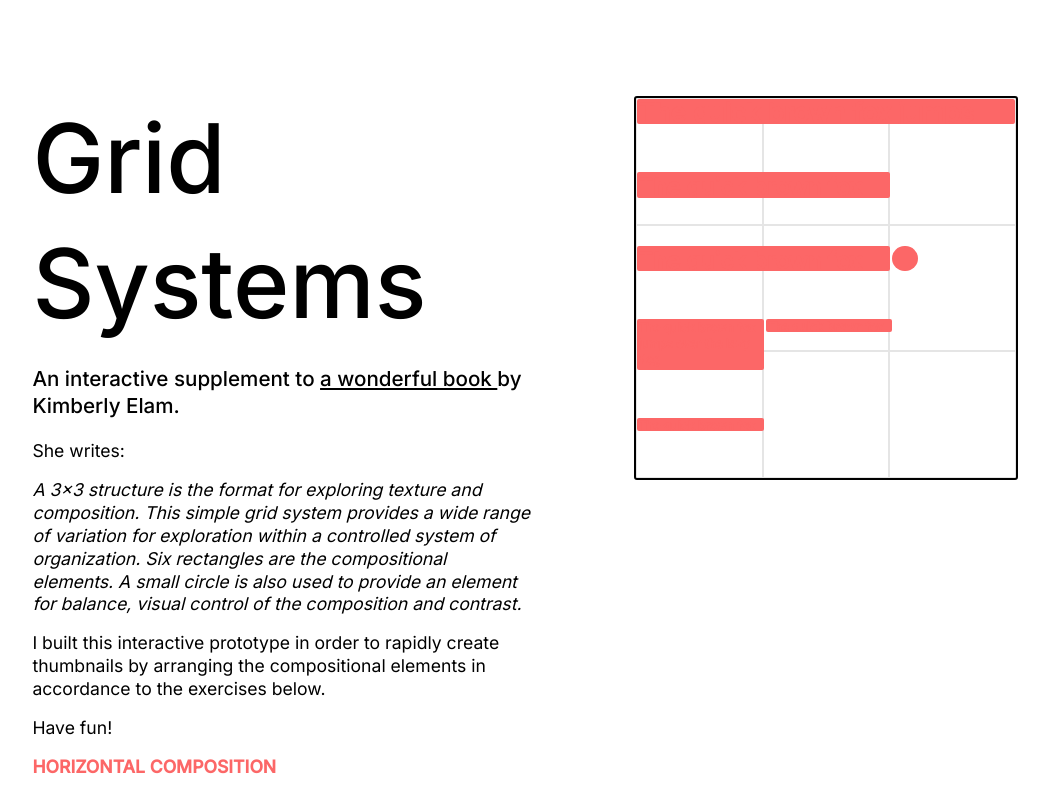
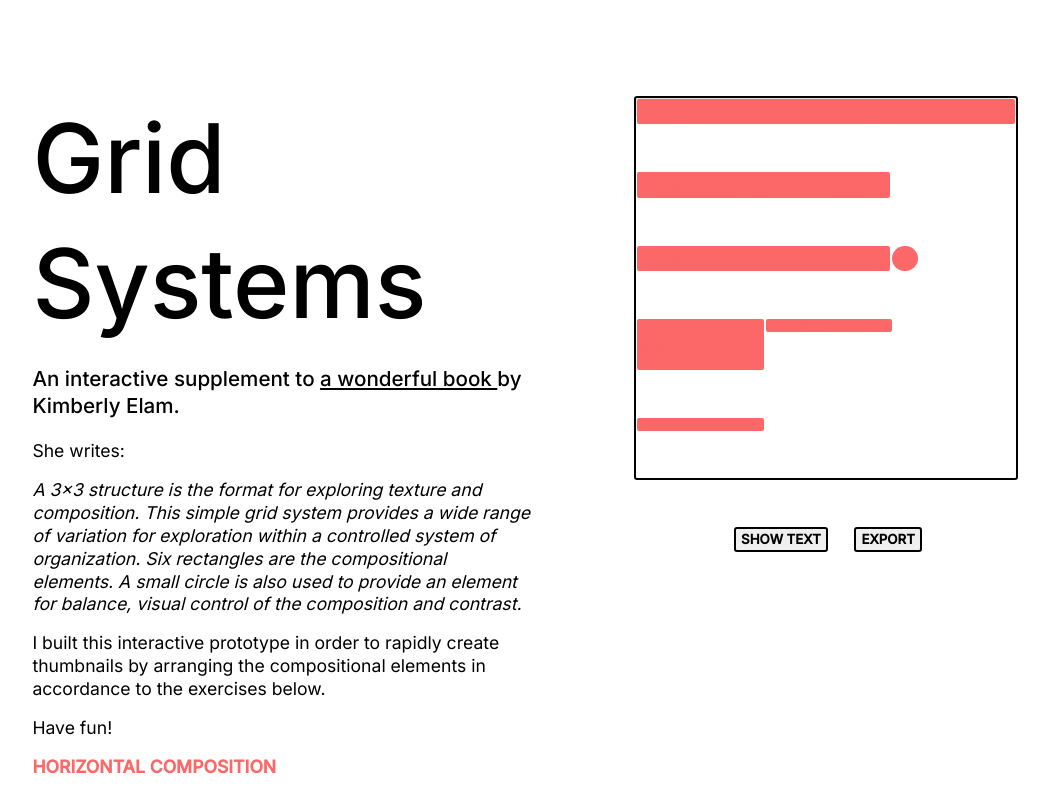
Before and after one commit to Kallirroi/designGrid, a React (Create React App) app: page / in a window 1280 px wide. Shown: the whole page, without its empty margins (70-1119 px from the left). Built offline with nearby package versions, Linux system fonts and the light colour scheme.

Commit message:
fixed bug caused by prev bug

```diff
--- a/src/components/Grid.jsx
+++ b/src/components/Grid.jsx
@@ -29,9 +29,9 @@ function Grid(props) {
 	}
 
 	return (
-		<div>
+		<div className='Grid'>
 			<div className='Items'> {items} </div>
-			<div className='Grid'> {squares} </div>
+			<div className='Squres'> {squares} </div>
 		</div>
     )
 }
--- a/src/styles/Grid.css
+++ b/src/styles/Grid.css
@@ -1,15 +1,15 @@
 /* prefixed by https://autoprefixer.github.io (PostCSS: v7.0.26, autoprefixer: v9.7.3) */
 
-.GridWrapper {
-  overflow: hidden !important;
-}
 
-.GridWrapper:hover {
-  overflow: hidden !important;
+.Grid:hover {
   cursor: crosshair !important;
 }
 
-.Grid, .Items {
+.Squares {
+  border: 1px solid;
+}
+
+.Squares, .Items {
   z-index: 0;
   position: absolute;
   top: 0;
@@ -26,6 +26,7 @@
   -webkit-box-pack: start;
       -ms-flex-pack: start;
           justify-content: flex-start;
+  overflow: hidden !important;
 }
 
 .Items {
```
